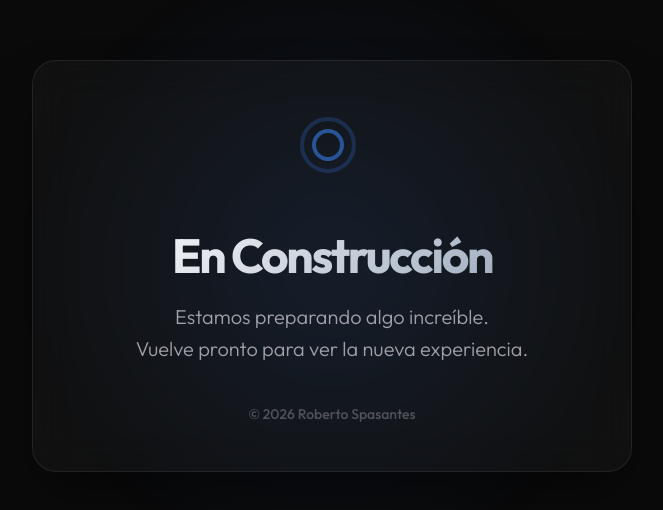
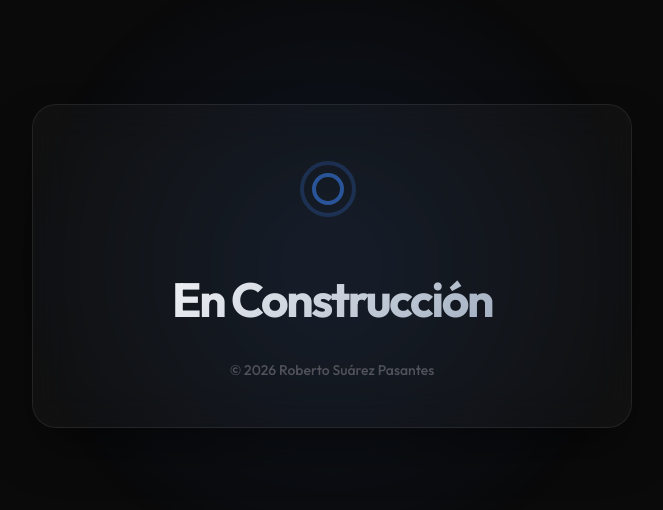
Before and after one commit to rspasantes/rspasantes.github.io, a plain HTML site: page index.html in a window 1280 px wide. Shown: the part 134-644 px from the top of the page, without its empty margins (308-971 px from the left). Drawn offline with Linux system fonts and the light colour scheme.

```diff
--- a/index.html
+++ b/index.html
@@ -181,12 +181,8 @@
             <div></div>
         </div>
         <h1>En Construcción</h1>
-        <p class="subtitle">
-            Estamos preparando algo increíble.<br>
-            Vuelve pronto para ver la nueva experiencia.
-        </p>
         <div class="footer">
-            &copy; 2026 Roberto Spasantes
+            &copy; 2026 Roberto Suárez Pasantes
         </div>
     </main>
 
```
